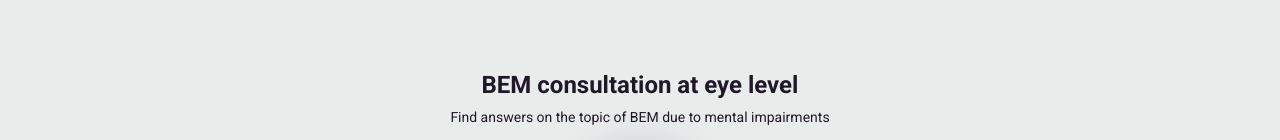
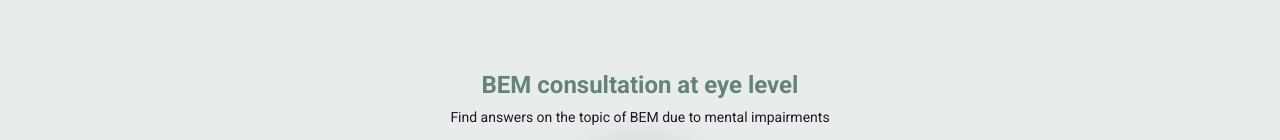
Before and after one commit to BEM-Pate/BEM-Frontend, a React (Create React App) app: page /onboardingseeker in a window 1280 px wide. Shown: the part 540-680 px from the top of the page. Built offline with nearby package versions, Linux system fonts and the light colour scheme; no server answers.

Commit message:
Change Color

```diff
--- a/src/pages/OnboardingPages/OnboardingPate/OnboardingPate.module.scss
+++ b/src/pages/OnboardingPages/OnboardingPate/OnboardingPate.module.scss
@@ -12,7 +12,8 @@
 .textContainer{
     text-align: center;
     &header{
-        font-weight: bold
+        font-weight: bold;
+        color: rgb(99,131,123);
     }
 }
 .buttonContainer{
--- a/src/pages/OnboardingPages/OnboardingSHG/OnboardingSHG.module.scss
+++ b/src/pages/OnboardingPages/OnboardingSHG/OnboardingSHG.module.scss
@@ -12,7 +12,8 @@
 .textContainer{
     text-align: center;
     &header{
-        font-weight: bold
+        font-weight: bold;
+        color: rgb(99,131,123);
     }
 }
 .buttonContainer{
--- a/src/pages/OnboardingPages/OnboardingSeeker/OnboardingSeeker.module.scss
+++ b/src/pages/OnboardingPages/OnboardingSeeker/OnboardingSeeker.module.scss
@@ -11,7 +11,8 @@
 .textContainer{
     text-align: center;
     &header{
-        font-weight: bold
+        font-weight: bold;
+        color: rgb(99,131,123);
     }
 }
 .buttonContainer{
```
